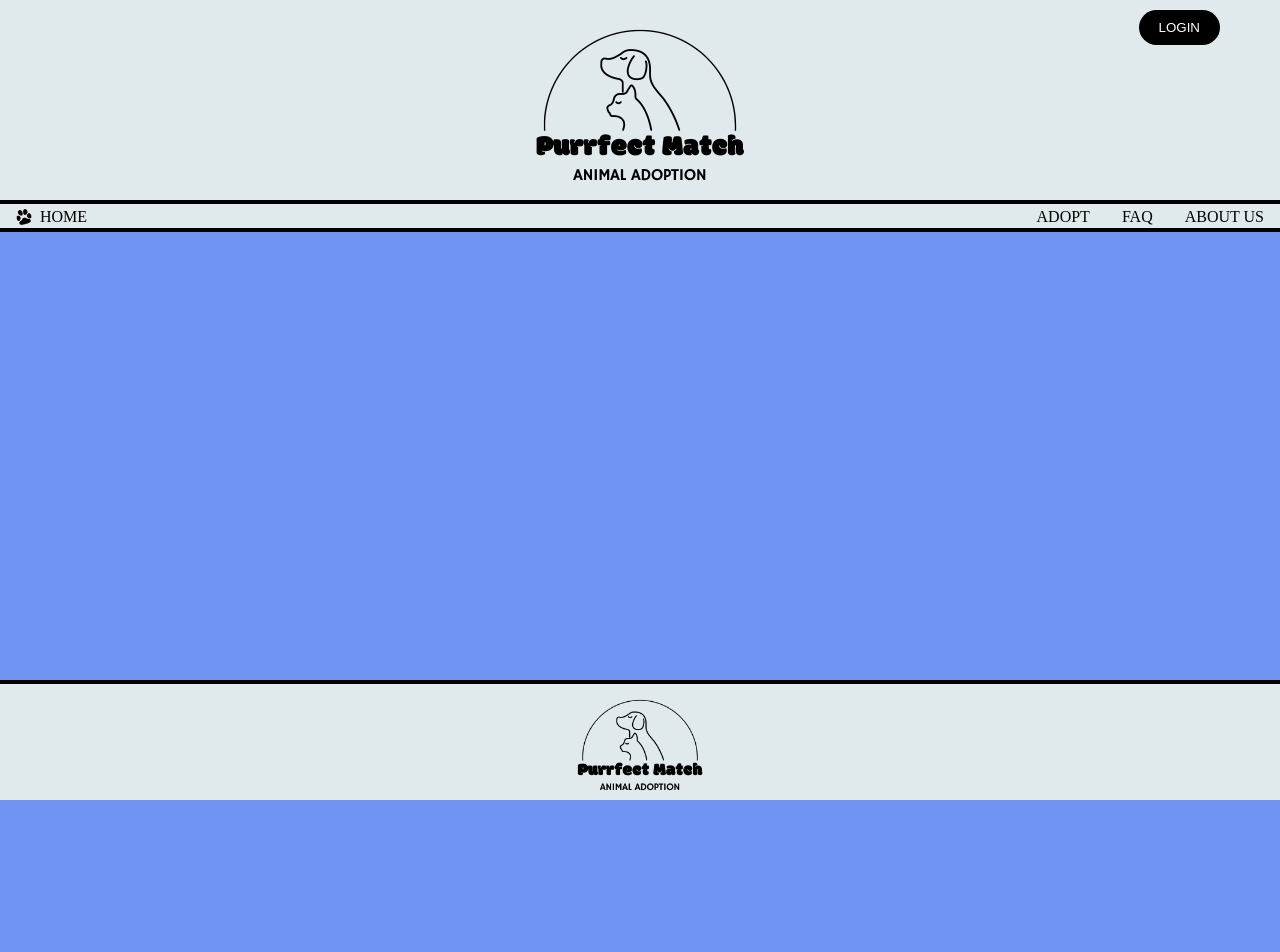
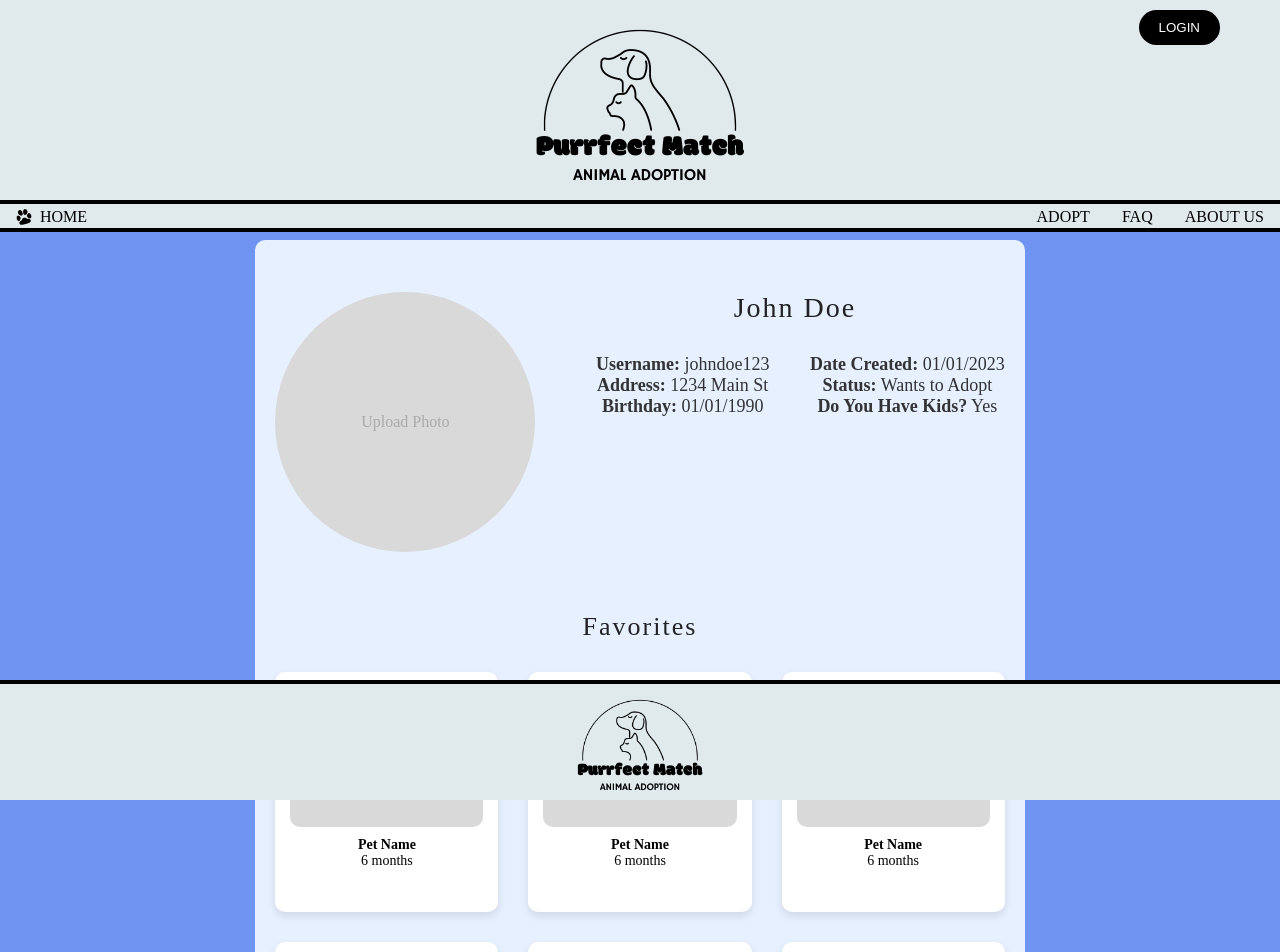
Before and after one commit to FeliciaPowell/pet-adoption-app, a React (Vite) app in the folder frontend/: page /person in a window 1280 px wide. Shown: the top 952 px of the page. Before the commit the page ends 800 px from the top, so only its background shows below. Built offline with nearby package versions, Linux system fonts and the light colour scheme; a web font is replaced by a local one.

Commit message:
Worked on the user/person profile page. still needs styling and routes to mongoDB database.

```diff
--- a/frontend/src/pages/PersonProfile.jsx
+++ b/frontend/src/pages/PersonProfile.jsx
@@ -1,13 +1,185 @@
-// Person Profile
-import React from 'react'
-import Layout from "../components/Layout.jsx";
+import React, { useState } from "react";
+import Layout from "../components/Layout";
 
-const PersonProfile = () => {
+const ProfilePage = () => {
+  const [profileImage, setProfileImage] = useState(null);
+
+  const handleImageUpload = (event) => {
+    const file = event.target.files[0];
+    if (file) {
+      const reader = new FileReader();
+      reader.onloadend = () => {
+        setProfileImage(reader.result);
+      };
+      reader.readAsDataURL(file);
+    }
+  };
+
   return (
-      <Layout footerType="default">
-        {/* Page content here */}
-      </Layout>
-  )
-}
+    <Layout footerType="profile">
+      <div style={styles.pageContainer}>
+        {/* Profile Header Section */}
+        <div style={styles.profileHeader}>
+          <div style={styles.profileImageContainer}>
+            {profileImage ? (
+              <img src={profileImage} alt="Profile" style={styles.profileImage} />
+            ) : (
+              <div style={styles.placeholder}>
+                <p style={styles.placeholderText}>Upload Photo</p>
+              </div>
+            )}
+            <input
+              type="file"
+              accept="image/*"
+              style={styles.fileInput}
+              onChange={handleImageUpload}
+            />
+          </div>
+          {/* Profile Info */}
+          <div style={styles.profileInfo}>
+            <h2 style={styles.username}>John Doe</h2>
+            <div style={styles.infoGrid}>
+              <div>
+                <p><strong>Username:</strong> johndoe123</p>
+                <p><strong>Address:</strong> 1234 Main St</p>
+                <p><strong>Birthday:</strong> 01/01/1990</p>
+              </div>
+              <div>
+                <p><strong>Date Created:</strong> 01/01/2023</p>
+                <p><strong>Status:</strong> Wants to Adopt</p>
+                <p><strong>Do You Have Kids?</strong> Yes</p>
+              </div>
+            </div>
+          </div>
+        </div>
+        {/* Favorites Section */}
+        <div style={styles.favorites}>
+          <h3 style={styles.sectionTitle}>Favorites</h3>
+          <div style={styles.favoritesList}>
+            {[1, 2, 3, 4, 5, 6].map((item, index) => (
+              <div key={index} style={styles.favoriteItem}>
+                <div style={styles.petImage}></div>
+                <div style={styles.petInfo}>
+                  <p><strong>Pet Name</strong></p>
+                  <p>6 months</p>
+                </div>
+                <button style={styles.favoriteHeart}>♡</button>
+              </div>
+            ))}
+          </div>
+        </div>
+      </div>
+    </Layout>
+  );
+};
 
-export default PersonProfile
+const styles = {
+  pageContainer: {
+    marginTop: "13rem", // Set the margin to match your header height
+    padding: "20px",
+    backgroundColor: "#e6f0ff",
+    borderRadius: "10px",
+    minHeight: "calc(100vh - 100px)", // Subtract header height from full height
+    boxSizing: "border-box",
+  },
+  profileHeader: {
+    marginTop: "2rem",
+    display: "flex",
+    alignItems: "flex-start",
+    gap: "50px",
+    marginBottom: "2rem",
+  },
+  profileImageContainer: {
+    position: "relative",
+    width: "260px",
+    height: "260px",
+    borderRadius: "50%",
+    overflow: "hidden",
+    backgroundColor: "#d9d9d9",
+  },
+  profileImage: {
+    width: "100%",
+    height: "100%",
+    objectFit: "cover",
+  },
+  placeholder: {
+    display: "flex",
+    alignItems: "center",
+    justifyContent: "center",
+    height: "100%",
+    color: "#aaa",
+    fontSize: "16px",
+  },
+  placeholderText: {
+    textAlign: "center",
+  },
+  fileInput: {
+    position: "absolute",
+    bottom: "0",
+    width: "100%",
+    height: "100%",
+    opacity: 0,
+    cursor: "pointer",
+  },
+  profileInfo: {
+    flex: 1,
+    display: "flex",
+    flexDirection: "column",
+    justifyContent: "space-between",
+    fontSize: "18px",
+    color: "#333",
+  },
+  username: {
+    fontSize: "28px",
+    marginBottom: "30px",
+  },
+  infoGrid: {
+    display: "grid",
+    gridTemplateColumns: "1fr 1fr",
+    gap: "30px",
+  },
+  favorites: {
+    marginTop: "60px",
+  },
+  sectionTitle: {
+    fontSize: "26px",
+    textAlign: "center",
+    marginBottom: "30px",
+  },
+  favoritesList: {
+    display: "grid",
+    gridTemplateColumns: "repeat(auto-fit, minmax(200px, 1fr))",
+    gap: "30px",
+  },
+  favoriteItem: {
+    backgroundColor: "#fff",
+    padding: "15px",
+    borderRadius: "10px",
+    boxShadow: "0 4px 8px rgba(0, 0, 0, 0.1)",
+    textAlign: "center",
+    position: "relative",
+    height: "240px",
+  },
+  petImage: {
+    width: "100%",
+    height: "140px",
+    backgroundColor: "#d9d9d9",
+    borderRadius: "10px",
+    marginBottom: "10px",
+  },
+  petInfo: {
+    textAlign: "center",
+    fontSize: "14px",
+  },
+  favoriteHeart: {
+    position: "absolute",
+    top: "10px",
+    right: "10px",
+    border: "none",
+    background: "none",
+    cursor: "pointer",
+    fontSize: "20px",
+  },
+};
+
+export default ProfilePage;
```
